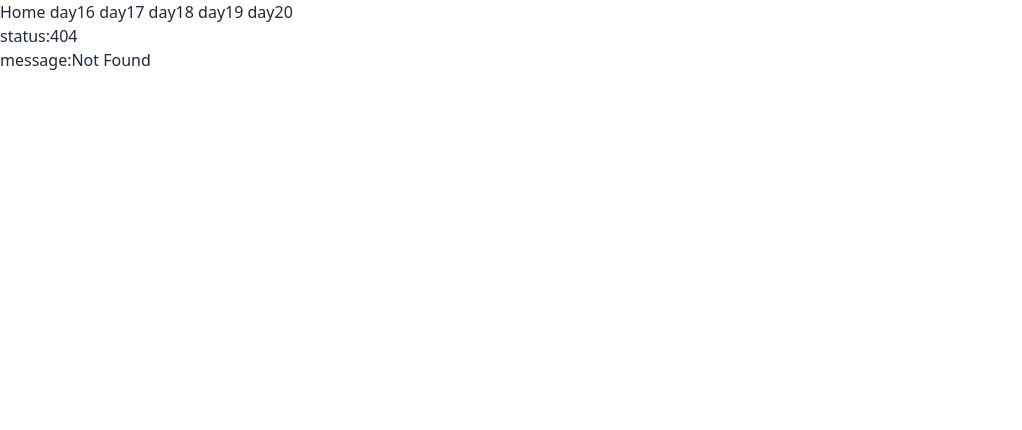
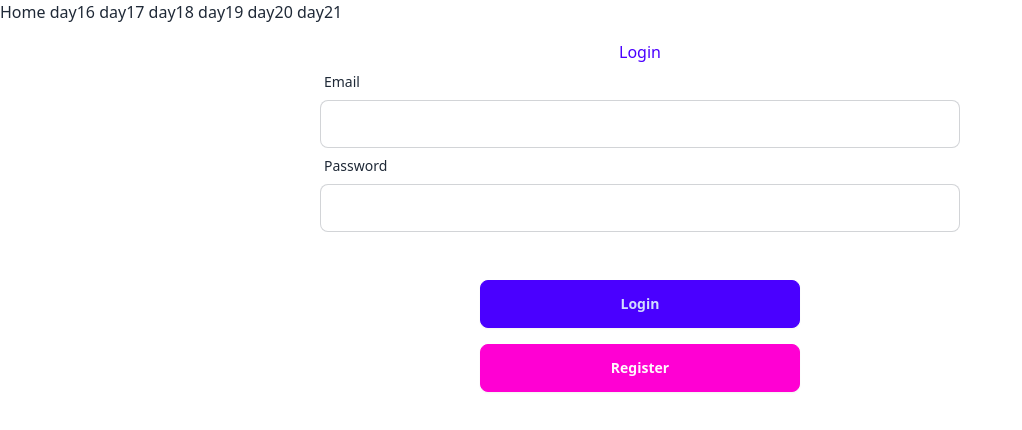
Before and after one commit to toddLiao469469/30days-for-svelte5, a SvelteKit app: page /day21 in a window 1280 px wide. Before the commit this address had no page. Shown: the top 430 px of the page, without its empty margins (0-1022 px from the left). Built offline with nearby package versions, Linux system fonts and the light colour scheme.

Commit message:
feat: add day21 (#13)

```diff
--- a/src/routes/+layout.svelte
+++ b/src/routes/+layout.svelte
@@ -12,13 +12,14 @@
 	});
 </script>
 
-<nav>
+<nav class="mb-4">
 	<a href="/">Home</a>
 	<a href="/day16">day16</a>
 	<a href="/day17">day17</a>
 	<a href="/day18">day18</a>
 	<a href="/day19">day19</a>
 	<a href="/day20">day20</a>
+	<a href="/day21">day21</a>
 </nav>
 
 <QueryClientProvider client={queryClient}>
--- /dev/null
+++ b/src/routes/day21/+page.server.ts
@@ -0,0 +1,40 @@
+import { fail } from '@sveltejs/kit';
+import type { Actions } from './$types';
+
+export const actions = {
+	// default: async ({ request }) => {
+	// 	const data = await request.formData();
+	// 	const email = data.get('email');
+	// 	const password = data.get('password');
+	// 	console.log('day21/+page.server.ts actions.login', email, password);
+
+	// 	if (!email || !password) {
+	// 		return fail(400, { email, missing: true });
+	// 	}
+
+	// 	return {
+	// 		status: 200,
+
+	// 		success: true
+	// 	};
+	// },
+	login: async ({ request }) => {
+		const data = await request.formData();
+		const email = data.get('email');
+		const password = data.get('password');
+		if (!email || !password) {
+			return fail(400, { email, missing: true });
+		}
+		console.log('day21/+page.server.ts actions.login', data.get('email'), data.get('password'));
+
+		return {
+			status: 200,
+
+			success: true
+		};
+	},
+	register: async ({ request }) => {
+		const data = await request.formData();
+		console.log('day21/+page.server.ts actions.register', data.get('email'), data.get('password'));
+	}
+} satisfies Actions;
--- /dev/null
+++ b/src/routes/day21/+page.svelte
@@ -0,0 +1,33 @@
+<script lang="ts">
+	import { page } from '$app/stores';
+</script>
+
+<div class="flex flex-col mx-auto items-center">
+	<h1 class="text-primary">Login</h1>
+
+	<form method="POST" class="w-1/2" action="?/login">
+		<label class="form-control w-full">
+			<div class="label">
+				<span class="label-text" class:text-error={!!$page.form?.missing}>Email</span>
+			</div>
+			<input
+				name="email"
+				type="text"
+				class="input input-bordered w-full"
+				value={$page.form?.email}
+			/>
+		</label>
+		<label class="form-control w-full">
+			<div class="label">
+				<span class="label-text" class:text-error={!!$page.form?.missing}>Password</span>
+			</div>
+			<input name="password" type="password" class="input input-bordered w-full" />
+		</label>
+		<div class="flex flex-col">
+			<button class=" btn btn-primary mt-12 w-1/2 mx-auto" type="submit">Login</button>
+			<button class="btn btn-secondary mt-4 w-1/2 mx-auto" type="submit" formaction="?/register">
+				Register
+			</button>
+		</div>
+	</form>
+</div>
```
